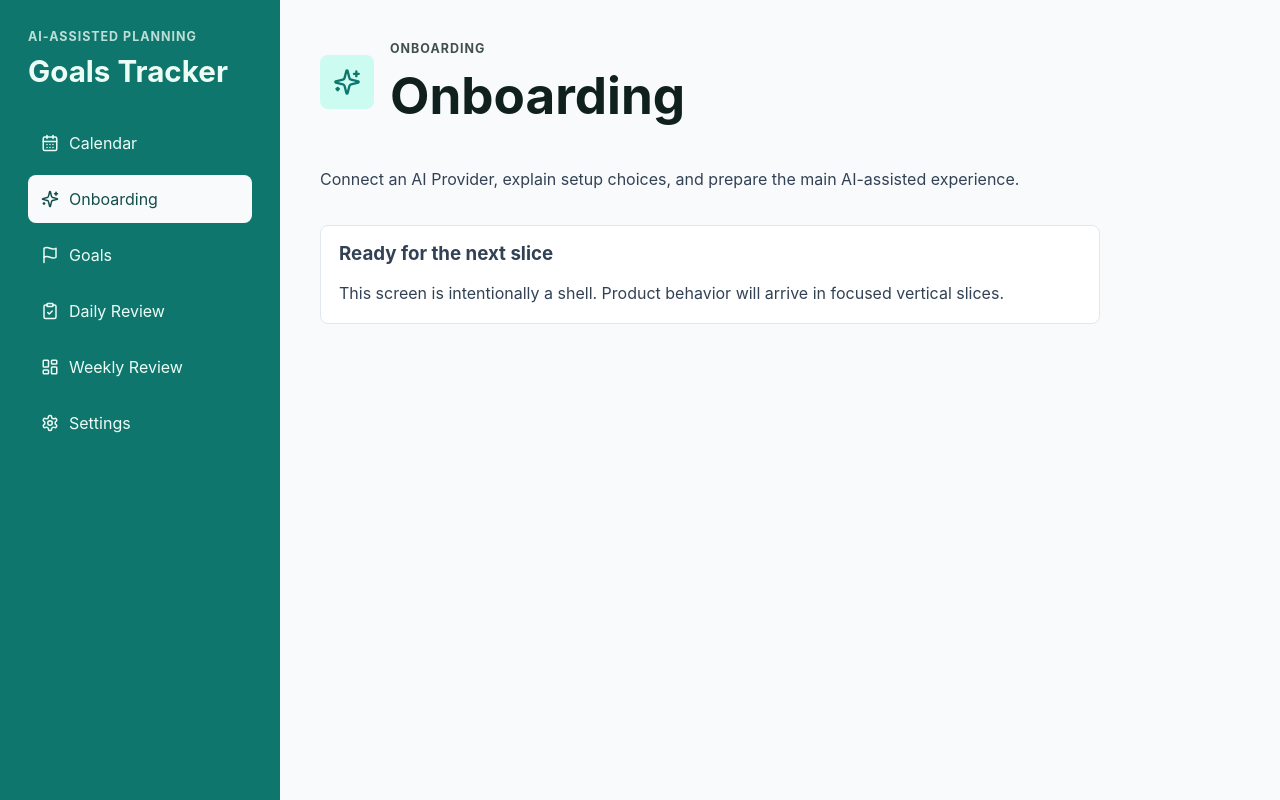
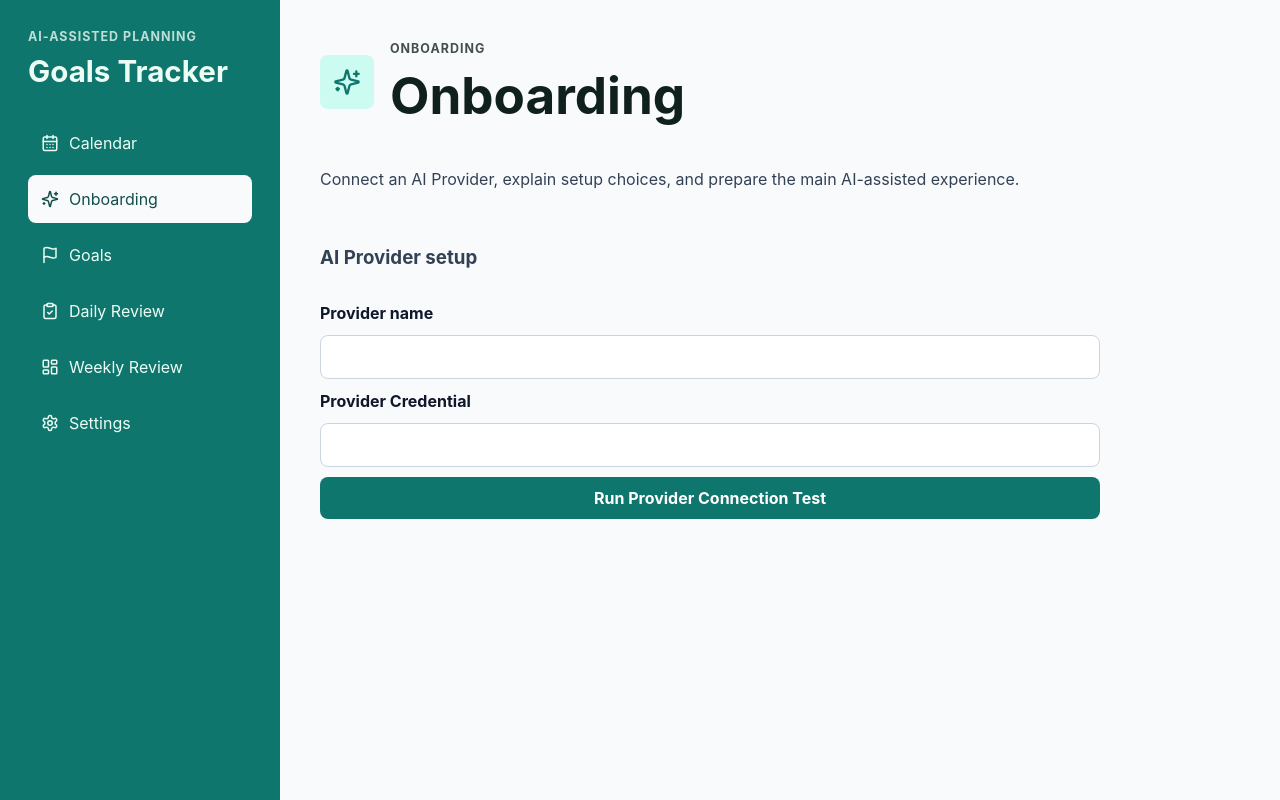
Before and after one commit to Jeanspkdz/goals-tracker, a Nuxt app: page / in a window 1280 px wide. Both pictures are taken after a click on the button "Onboarding". Built offline with nearby package versions, Linux system fonts and the light colour scheme.

Commit message:
feat(provider): connect fake ai provider

```diff
--- a/app/components/AppShell.vue
+++ b/app/components/AppShell.vue
@@ -13,6 +13,11 @@ import {
   snoozeReminder,
   type Reminder
 } from "../domain/reminders";
+import {
+  createFakeAiProviderAdapter,
+  type ProviderCapability,
+  type ProviderConnectionResult
+} from "../domain/ai-provider";
 
 type GoalStatus = "Active" | "Completed" | "Archived";
 type TaskPriority = "High" | "Medium" | "Low";
@@ -72,6 +77,16 @@ type ScheduledTaskDraft = {
   priority: TaskPriority;
   startTime: string;
   endTime: string;
+};
+
+type ProviderDraft = {
+  providerName: string;
+  credential: string;
+};
+
+type ActiveProvider = {
+  providerName: string;
+  capabilities: ProviderCapability[];
 };
 
 type SurfaceId =
@@ -186,6 +201,12 @@ const reminders = computed(() =>
 const goals = ref<Goal[]>([]);
 const goalTitle = ref("");
 const taskDrafts = ref<Record<number, TaskDraft>>({});
+const providerDraft = ref<ProviderDraft>({
+  providerName: "",
+  credential: ""
+});
+const activeProvider = ref<ActiveProvider | null>(null);
+const providerConnectionError = ref("");
 const events = ref<CalendarEvent[]>([]);
 const eventDraft = ref<EventDraft>({
   title: "",
@@ -229,6 +250,35 @@ function createGoal() {
     tasks: []
   });
   goalTitle.value = "";
+}
+
+async function runProviderConnectionTest() {
+  const providerName = providerDraft.value.providerName.trim();
+  const credential = providerDraft.value.credential;
+
+  if (!providerName || !credential) {
+    return;
+  }
+
+  const adapter = createFakeAiProviderAdapter({ mode: "success" });
+  const result: ProviderConnectionResult = await adapter.testConnection({
+    providerName,
+    secret: credential
+  });
+
+  providerDraft.value.credential = "";
+
+  if (!result.connected) {
+    activeProvider.value = null;
+    providerConnectionError.value = result.error;
+    return;
+  }
+
+  activeProvider.value = {
+    providerName: result.providerName,
+    capabilities: result.capabilities
+  };
+  providerConnectionError.value = "";
 }
 
 function createTaskDraft(): TaskDraft {
@@ -653,6 +703,64 @@ function taskPlanningLabel(task: Task) {
         </div>
       </div>
 
+      <div v-else-if="activeSurface === 'onboarding'" class="surface-content">
+        <p>{{ surface.description }}</p>
+
+        <section class="form-section" aria-label="AI Provider setup">
+          <h3>AI Provider setup</h3>
+          <label for="provider-name">Provider name</label>
+          <input
+            id="provider-name"
+            v-model="providerDraft.providerName"
+            aria-label="Provider name"
+            type="text"
+          />
+
+          <label for="provider-credential">Provider Credential</label>
+          <input
+            id="provider-credential"
+            v-model="providerDraft.credential"
+            aria-label="Provider Credential"
+            autocomplete="off"
+            type="password"
+          />
+
+          <button type="button" @click="runProviderConnectionTest">
+            Run Provider Connection Test
+          </button>
+          <p v-if="providerConnectionError" class="form-error">
+            {{ providerConnectionError }}
+          </p>
+        </section>
+
+        <section
+          v-if="activeProvider"
+          class="form-section"
+          aria-label="Active AI Provider"
+        >
+          <h3>AI Provider connected</h3>
+          <p>Active provider: {{ activeProvider.providerName }}</p>
+
+          <ul class="task-list" aria-label="Provider Capabilities">
+            <li
+              v-for="capability in activeProvider.capabilities"
+              :key="capability.id"
+              class="task-item"
+            >
+              <div>
+                <strong>{{ capability.label }}</strong>
+                <p>
+                  {{ capability.supported ? "Supported" : "Disabled" }}
+                </p>
+                <p v-if="capability.explanation" class="planning-state">
+                  {{ capability.explanation }}
+                </p>
+              </div>
+            </li>
+          </ul>
+        </section>
+      </div>
+
       <div v-else-if="activeSurface === 'goals'" class="surface-content goals-surface">
         <p>
           Create manual Goals, add Tasks under exactly one Goal, and review Goal
```
Also changed, not shown: 1 other file (tests, documents, lock files or other folders).
